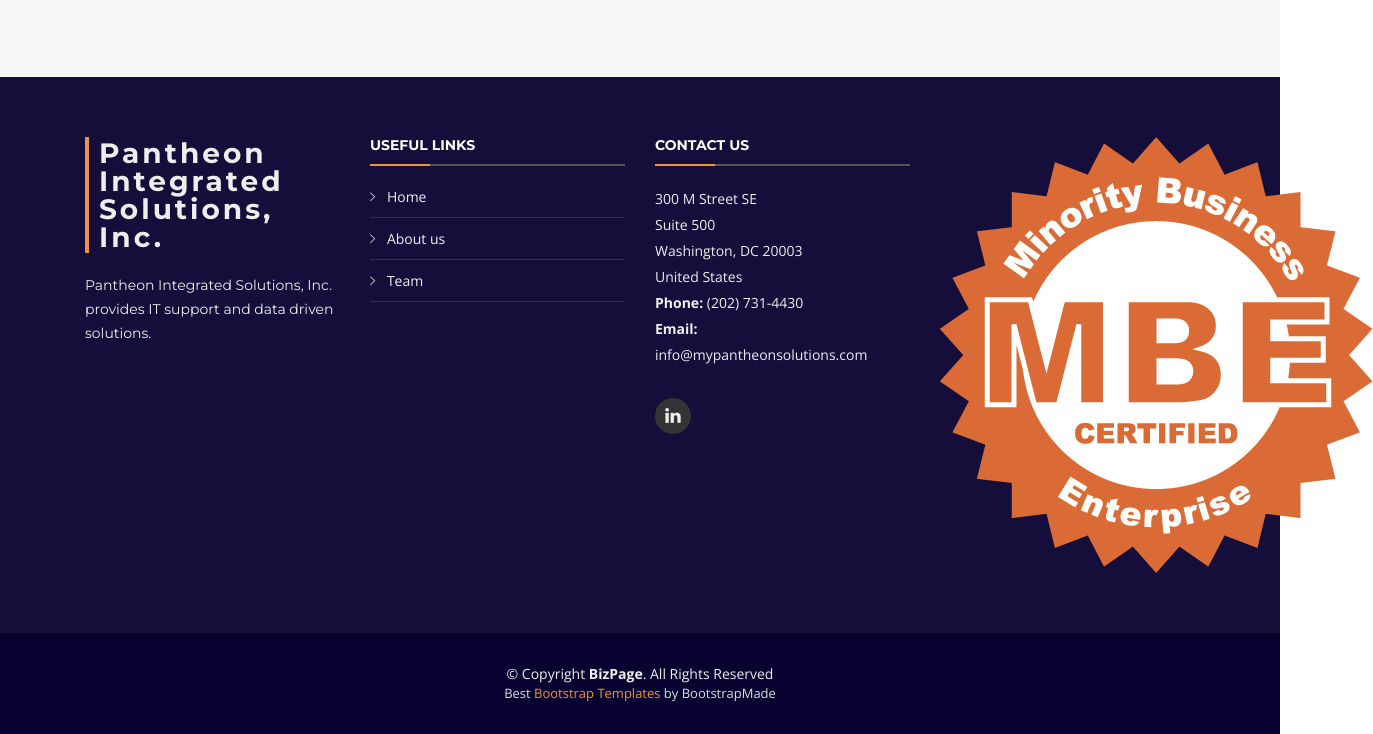
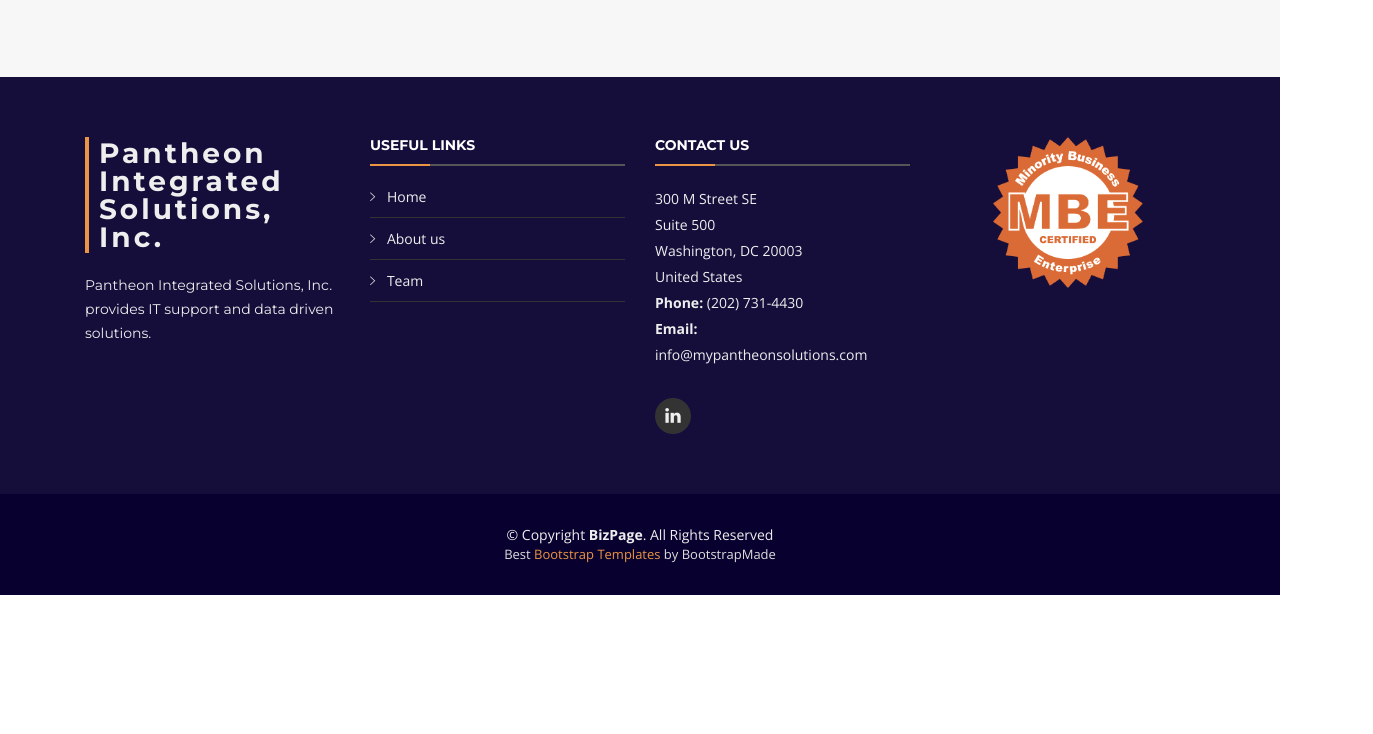
Before and after one commit to nmolivo/webdev_1, a plain HTML site: page index.html in a window 1280 px wide. Shown: the part 3301-4035 px from the top of the page, 1373 px wide, since content can reach past the window. After the commit the page ends 3896 px from the top, so only its background shows below. Drawn offline with nearby package versions, Linux system fonts and the light colour scheme; files whose address does not match are found by name.

Commit message:
center, size mbe

```diff
--- a/css/style.css
+++ b/css/style.css
@@ -1457,3 +1457,7 @@
   font-size: 13px;
   color: #ddd;
 }
+
+#footer .mbe {
+    max-width: 150px;
+}
--- a/index.html
+++ b/index.html
@@ -860,8 +860,8 @@
 
           </div>
 
-          <div class="col-lg-3 col-md-6 footer-newsletter">
-            <img src="img/mbe.png" alt="">
+          <div class="col-lg-3 col-md-6 footer-newsletter text-center">
+            <img src="img/mbe.png" alt="" class="mbe">
           </div>
 
         </div>
```
